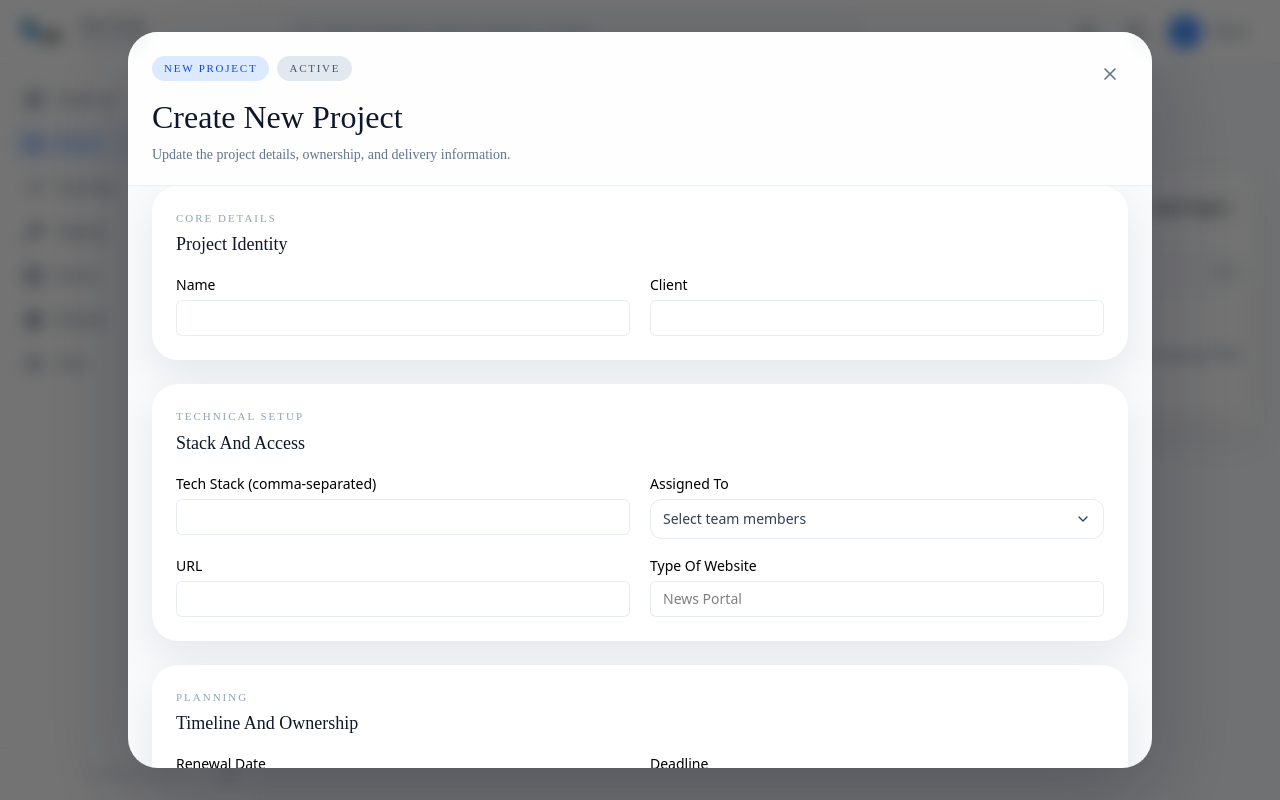
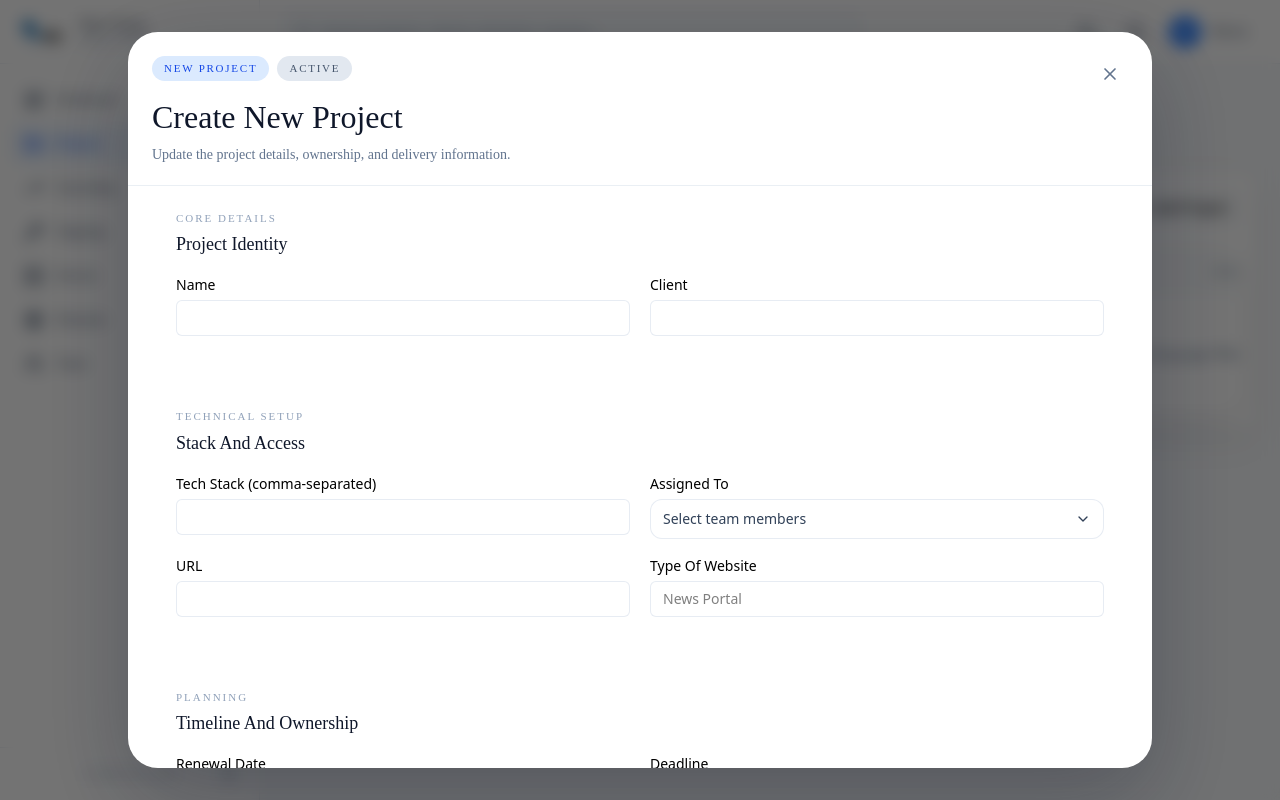
Before and after one commit to nirvixtech/Nirvi-Tracker, a React (Vite) app: page /projects in a window 1280 px wide. Both pictures are taken after typing "Sample" into the empty fields and a click on the button "Add Project". Built offline with nearby package versions, Linux system fonts and the light colour scheme; a web font is replaced by a local one.

Commit message:
Fix: border

```diff
--- a/src/pages/Projects.tsx
+++ b/src/pages/Projects.tsx
@@ -228,7 +228,7 @@ function FilterDropdown({
       <DropdownMenuTrigger asChild>
         <button
           type="button"
-          className={`flex h-10 w-full items-center justify-between rounded-xl border border-slate-100 bg-slate-50 px-4 text-sm text-slate-700 shadow-[0_1px_2px_rgba(15,23,42,0.03)] transition hover:border-slate-200 hover:bg-white dark:border-slate-800 dark:bg-slate-900 dark:text-slate-100 dark:hover:border-slate-700 ${className}`}
+          className={`flex h-10 w-full items-center justify-between rounded-xl border border-slate-100 bg-slate-50 px-4 text-sm text-slate-700 shadow-[0_1px_2px_rgba(15,23,42,0.03)] transition hover:border-slate-200 hover:bg-slate-50 dark:border-slate-800 dark:bg-slate-900 dark:text-slate-100 dark:hover:border-slate-700 dark:hover:bg-slate-900 ${className}`}
         >
           <span className="truncate">{selectedLabel}</span>
           <ChevronDown className="size-4 text-slate-400" />
@@ -236,7 +236,7 @@ function FilterDropdown({
       </DropdownMenuTrigger>
       <DropdownMenuContent
         align="start"
-        className="rounded-xl border border-slate-200 bg-white p-1.5 shadow-[0_16px_38px_rgba(15,23,42,0.12)] dark:border-slate-700 dark:bg-slate-900"
+        className="rounded-xl border-0 ring-0 bg-white p-1.5 shadow-[0_16px_38px_rgba(15,23,42,0.12)] dark:bg-slate-900 dark:shadow-[0_18px_42px_rgba(2,6,23,0.42)]"
       >
         <DropdownMenuRadioGroup value={value} onValueChange={onValueChange}>
           {options.map((option) => (
@@ -451,10 +451,10 @@ function ProjectModal({
           animate={{ opacity: 1, y: 0, scale: 1 }}
           exit={{ opacity: 0, y: 20, scale: 0.98 }}
           transition={{ duration: 0.25, ease: "easeOut" }}
-          className="max-h-[92vh] w-full max-w-5xl overflow-y-auto rounded-[30px] bg-slate-50 shadow-[0_30px_90px_rgba(15,23,42,0.28)] dark:bg-slate-950 dark:shadow-[0_34px_90px_rgba(2,6,23,0.72)]"
+          className="max-h-[92vh] w-full max-w-5xl overflow-y-auto rounded-[30px] bg-white shadow-[0_30px_90px_rgba(15,23,42,0.28)] dark:bg-slate-900 dark:shadow-[0_34px_90px_rgba(2,6,23,0.72)]"
           onClick={(event) => event.stopPropagation()}
         >
-          <div className="border-b border-slate-200/70 bg-white/80 px-6 pb-5 pt-6 backdrop-blur-sm dark:border-slate-800/80 dark:bg-slate-900/80">
+          <div className="border-b border-slate-200/70 bg-transparent px-6 pb-5 pt-6 dark:border-slate-800/80">
             <div className="flex items-start justify-between gap-4">
               <div className="space-y-3">
                 <div className="flex flex-wrap items-center gap-2">
@@ -489,9 +489,9 @@ function ProjectModal({
             variants={modalContentVariants}
             initial="hidden"
             animate="visible"
-            className="space-y-6 bg-slate-50 px-6 pb-6 dark:bg-slate-950"
+            className="space-y-6 px-6 pb-6"
           >
-            <motion.div variants={modalFieldVariants} className="rounded-[26px] bg-white p-6 shadow-[0_16px_40px_rgba(15,23,42,0.08)] dark:bg-slate-900">
+            <motion.div variants={modalFieldVariants} className="rounded-[26px] bg-white p-6 dark:bg-slate-900">
               <div className="mb-5">
                 <p className={sectionEyebrowClassName}>
                   Core Details
@@ -523,7 +523,7 @@ function ProjectModal({
               </div>
             </motion.div>
 
-            <motion.div variants={modalFieldVariants} className="rounded-[26px] bg-white p-6 shadow-[0_16px_40px_rgba(15,23,42,0.08)] dark:bg-slate-900">
+            <motion.div variants={modalFieldVariants} className="rounded-[26px] bg-white p-6 dark:bg-slate-900">
               <div className="mb-5">
                 <p className={sectionEyebrowClassName}>
                   Technical Setup
@@ -550,7 +550,7 @@ function ProjectModal({
                       <Button
                         type="button"
                         variant="outline"
-                        className="h-10 w-full cursor-pointer justify-between rounded-xl border-slate-200/80 bg-white font-normal text-slate-700 shadow-none dark:border-slate-700 dark:bg-slate-950 dark:text-slate-100"
+                        className="h-10 w-full cursor-pointer justify-between rounded-xl border-slate-200/80 bg-white font-normal text-slate-700 shadow-none dark:border-slate-700 dark:bg-slate-900 dark:text-slate-100"
                       >
                         <span className="truncate">{selectedMembersLabel}</span>
                         <ChevronDown className="size-4" />
@@ -616,7 +616,7 @@ function ProjectModal({
               </div>
             </motion.div>
 
-            <motion.div variants={modalFieldVariants} className="rounded-[26px] bg-white p-6 shadow-[0_16px_40px_rgba(15,23,42,0.08)] dark:bg-slate-900">
+            <motion.div variants={modalFieldVariants} className="rounded-[26px] bg-white p-6 dark:bg-slate-900">
               <div className="mb-5">
                 <p className={sectionEyebrowClassName}>
                   Planning
@@ -675,7 +675,7 @@ function ProjectModal({
                     onChange={(event) => onChange("createdBy", event.target.value as ProjectRole)}
                   >
                     <option value="Admin">Admin</option>
-                    <option value="User">User</option>
+                    <option value="Manager">Manager</option>
                   </SelectField>
                 </div>
               </div>
@@ -683,12 +683,21 @@ function ProjectModal({
 
             <motion.div variants={modalFieldVariants} className="flex justify-end gap-3 pt-1">
               <motion.div whileHover={{ y: -1, scale: 1.02 }} whileTap={{ scale: 0.98 }}>
-                <Button type="button" variant="outline" className="cursor-pointer" onClick={onClose}>
+                <Button
+                  type="button"
+                  variant="outline"
+                  className="cursor-pointer border-0 ring-0 shadow-none bg-slate-100 text-slate-700 hover:bg-slate-200 dark:bg-slate-800 dark:text-slate-100 dark:hover:bg-slate-700"
+                  onClick={onClose}
+                >
                   Cancel
                 </Button>
               </motion.div>
               <motion.div whileHover={{ y: -1, scale: 1.02 }} whileTap={{ scale: 0.98 }}>
-                <Button type="button" className="cursor-pointer" onClick={onSubmit}>
+                <Button
+                  type="button"
+                  className="cursor-pointer border-0 ring-0 shadow-none bg-blue-600 text-white hover:bg-blue-700 dark:bg-blue-500 dark:hover:bg-blue-400"
+                  onClick={onSubmit}
+                >
                   {mode === "create" ? "Create" : "Save Changes"}
                 </Button>
               </motion.div>
@@ -999,10 +1008,10 @@ export default function Projects() {
                                     </Button>
                                   </motion.div>
                                 </DropdownMenuTrigger>
-                              <DropdownMenuContent
-                                align="end"
-                                className="w-36 rounded-xl border-0 ring-0 bg-white p-1.5 shadow-[0_14px_34px_rgba(15,23,42,0.14)] dark:bg-slate-900 dark:shadow-[0_18px_40px_rgba(2,6,23,0.42)]"
-                              >
+                                <DropdownMenuContent
+                                  align="end"
+                                  className="w-36 rounded-xl border-0 ring-0 bg-white p-1.5 shadow-[0_14px_34px_rgba(15,23,42,0.14)] dark:bg-slate-900 dark:shadow-[0_18px_40px_rgba(2,6,23,0.42)]"
+                                >
                                   <DropdownMenuItem
                                     className="cursor-pointer"
                                     onClick={() => openProjectModal(project, "view")}
```
